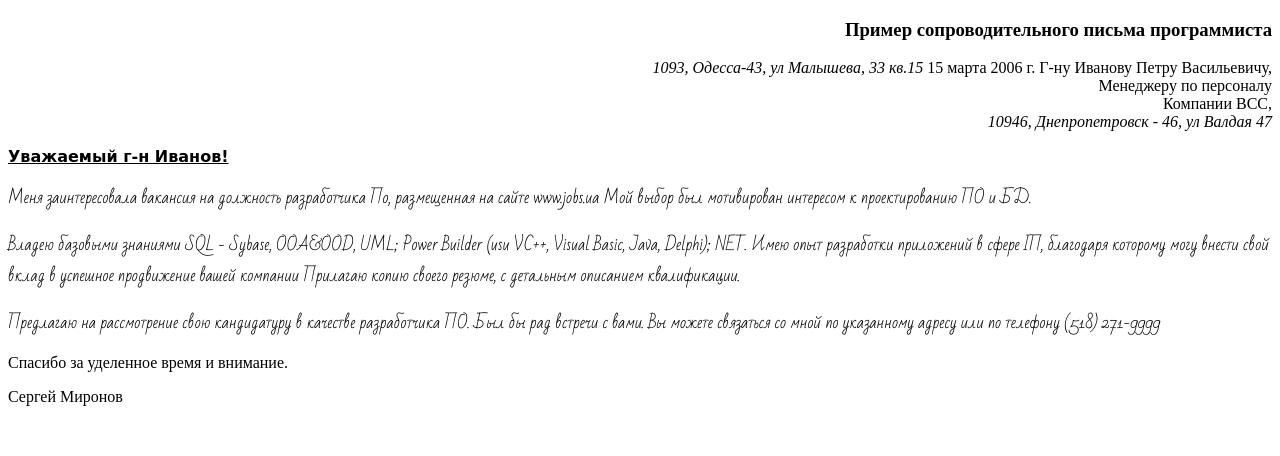
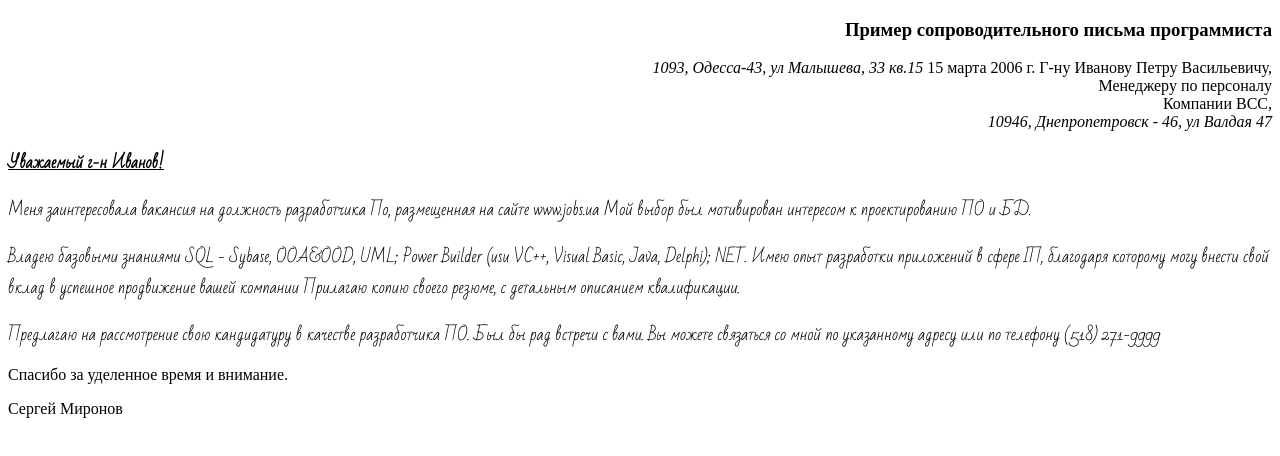
Before and after one commit to Demeter-sh/SharshukovDmitry, a plain HTML site: page home/01_CSS/base2/index.html in a window 1280 px wide. Drawn offline with Linux system fonts and the light colour scheme.

Commit message:
01_CSS base2 fix

```diff
--- a/home/01_CSS/base2/index.html
+++ b/home/01_CSS/base2/index.html
@@ -21,7 +21,7 @@
         Компании ВСС,<br>
         <i>10946, Днепропетровск - 46, ул Валдая 47</i>
     </p>
-    <p style="font-family: cursive; font-weight: bold; text-decoration: underline;">Уважаемый г-н Иванов!</p>
+    <p style="font-family: BadScript; text-decoration: underline; font-weight: bolder;">Уважаемый г-н Иванов!</p>
     <p style="font-family: badScript;">
         Меня заинтересовала вакансия на должность разработчика По,
         размещенная на сайте www.jobs.ua Мой выбор был мотивирован интересом к проектированию ПО и БД.
```
